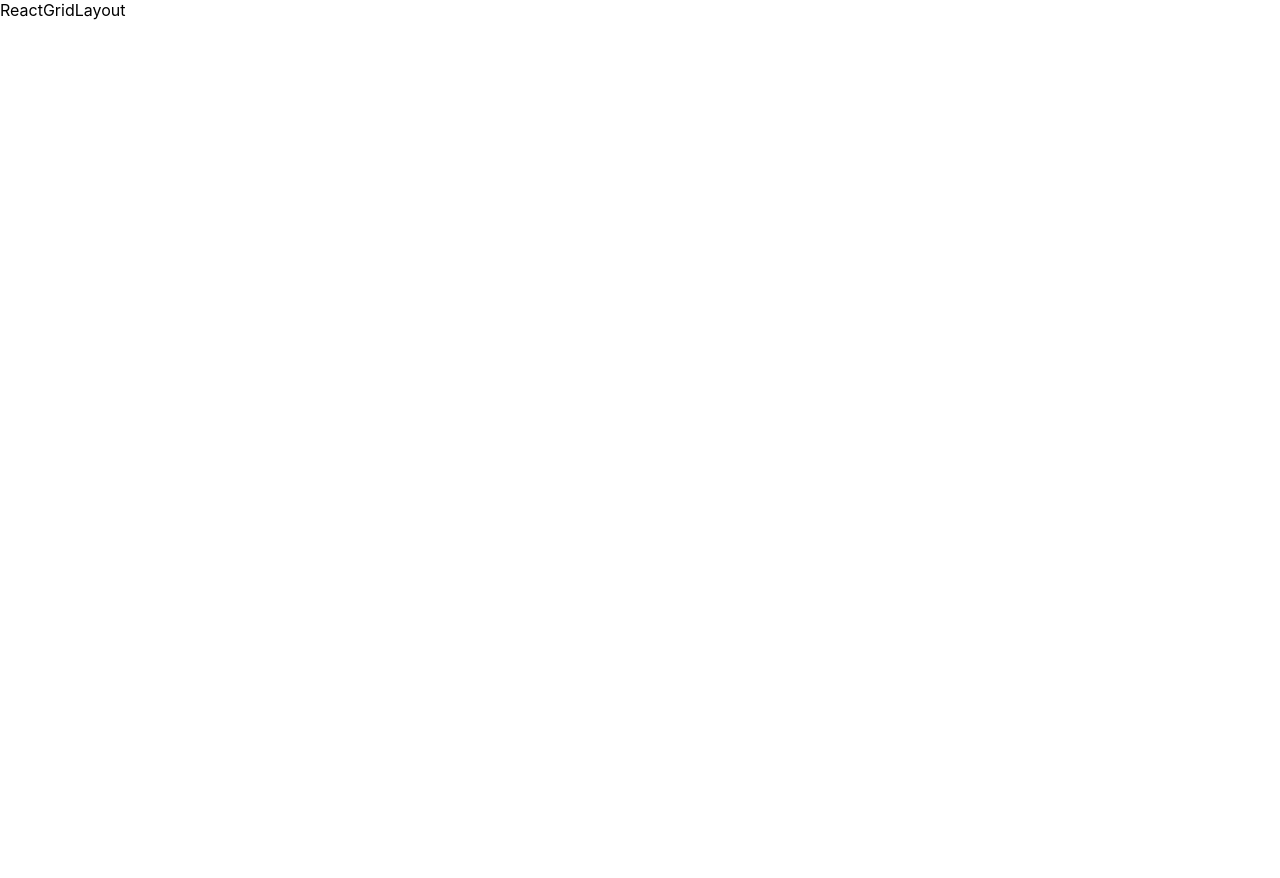
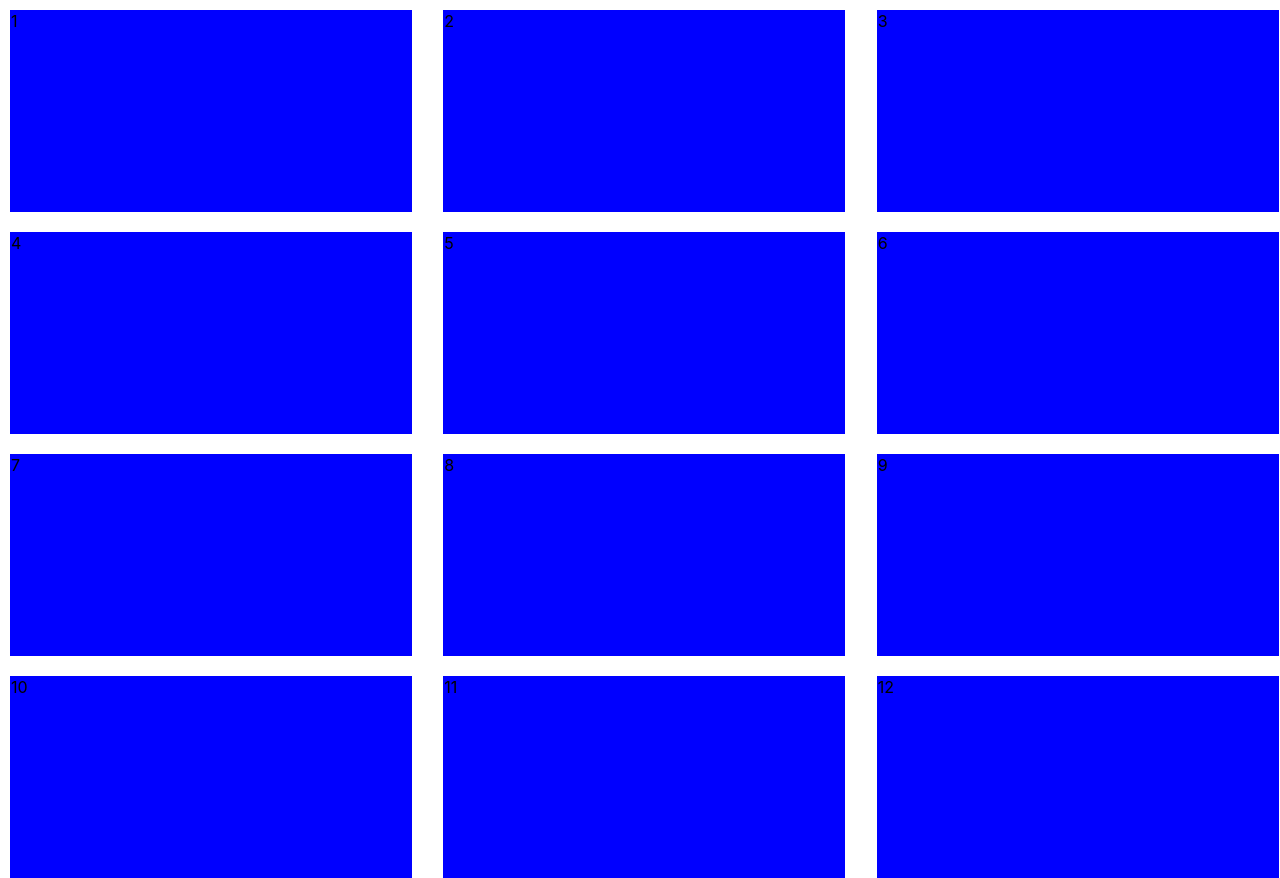
Before and after one commit to Mishrakumarakhil/ReactGridLayout, a React (Create React App) app: page / in a window 1280 px wide. Before the commit the page ends 800 px from the top, so only its background shows below. Built offline with nearby package versions, Linux system fonts and the light colour scheme.

Commit message:
added grid column and template css

```diff
--- a/src/App.css
+++ b/src/App.css
@@ -7,4 +7,5 @@
 .App{
   width:100vw;
   height: 100vh;
+  padding: 10px;
 }
--- a/src/App.js
+++ b/src/App.js
@@ -2,9 +2,15 @@ import './App.css';
 import ReactGridLayout from './Components/ReactGridLayout';
 
 function App() {
+
+  let attributeValues={
+    NumberOfColumns:3,
+    NumberOfBoxes:12
+
+  }
   return (
     <div className="App">
-      <ReactGridLayout/>
+      <ReactGridLayout attributeValues={attributeValues}/>
     </div>
   );
 }
--- a/src/Components/ReactGridLayout.css
+++ b/src/Components/ReactGridLayout.css
@@ -0,0 +1,15 @@
+.grid_column_container{
+    display: grid;
+    gap:20px;
+
+
+}
+
+.grid_column_layout{
+
+    width: 400px;
+    height: 200px;
+    border:1px solid blue;
+    background-color: blue;
+
+}
--- a/src/Components/ReactGridLayout.js
+++ b/src/Components/ReactGridLayout.js
@@ -1,8 +1,23 @@
-import React from 'react'
+import React from 'react';
+import "./ReactGridLayout.css"
 
 const  ReactGridLayout=(props)=> {
+    const {attributeValues}=props;
+    const totalGrids = Array.from({ length: attributeValues.NumberOfBoxes }, (_, index) => index + 1);
+    console.log(attributeValues)
+    const containerStyle={
+        gridTemplateColumns:`repeat(${attributeValues.NumberOfColumns},1fr)`
+    }
   return (
-    <div>ReactGridLayout</div>
+    <div className='grid_column_container' style={containerStyle}>
+        {
+         totalGrids.map((ele,index)=>{
+            return <div className='grid_column_layout' key ={index}>
+                {index+1}
+            </div>
+          })
+        }
+    </div>
   )
 }
 
```
